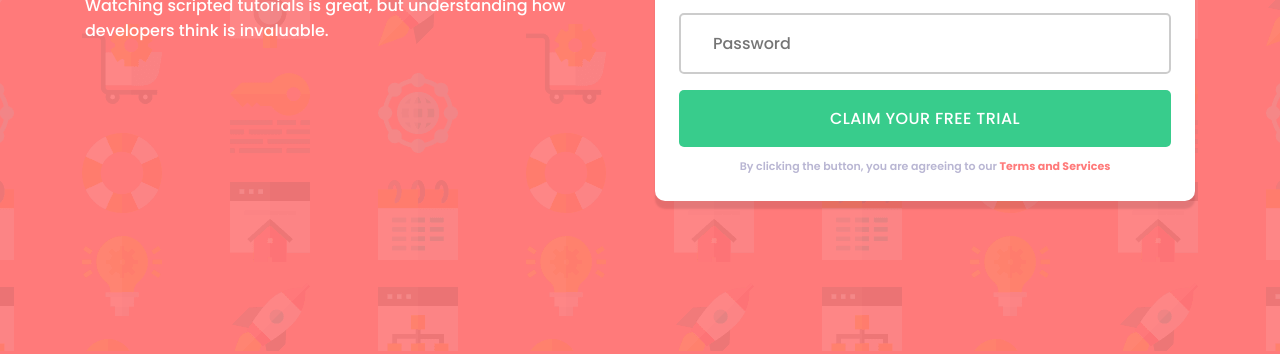
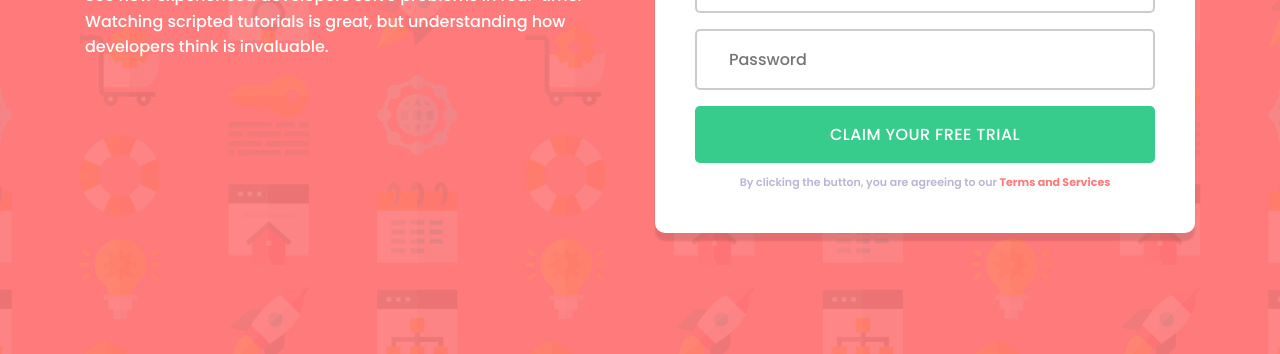
Before and after one commit to lunr-ish/intro-component-with-signup-form, a plain HTML site: page index.html in a window 1280 px wide. Shown: the part 449-803 px from the top of the page. Drawn offline with Linux system fonts and the light colour scheme.

Commit message:
fix form padding on desktop

```diff
--- a/style.css
+++ b/style.css
@@ -265,6 +265,10 @@ input {
 }
 
 @media (min-width: 64rem) {
+  .hero__form {
+    padding: 2.5rem;
+  }
+
   input {
     padding-left: 2rem;
   }
```
